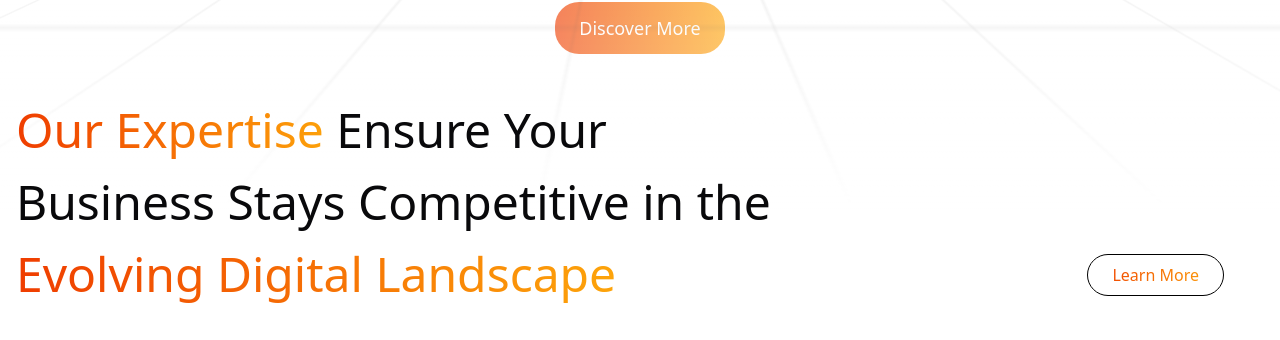
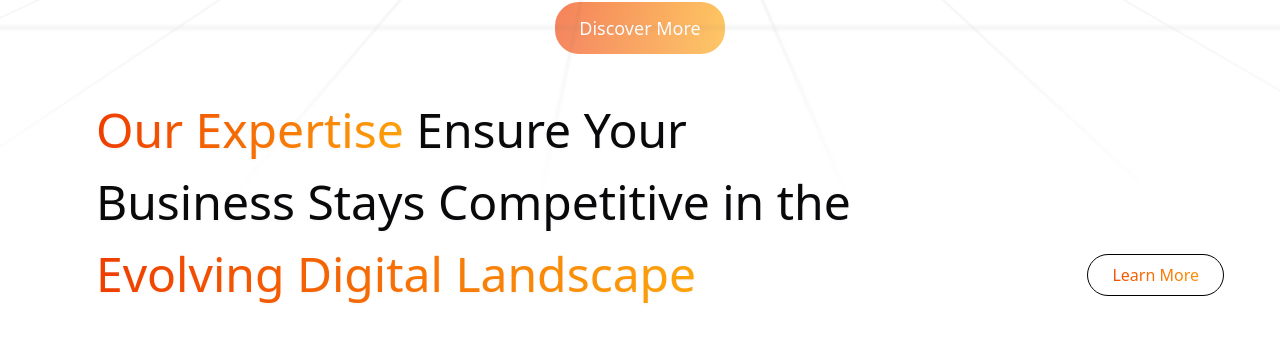
Before and after one commit to Terracode-Dev/Main-Site, a React (Vite) app: page / in a window 1280 px wide. Shown: the part 574-914 px from the top of the page. Built offline with nearby package versions, Linux system fonts and the light colour scheme.

Commit message:
Gradual spacing

```diff
--- a/src/components/home/Services.tsx
+++ b/src/components/home/Services.tsx
@@ -18,7 +18,7 @@ const HorizontalScrollCarousel = () => {
 
   const xhos1 = useTransform(scrollYProgress, [0, 1], ["2%", "-80%"]);
   const xhos2 = useTransform(scrollYProgress, [0, 1], ["2%", "-45%"]);
-  const title: JSX.Element = (
+  const our: JSX.Element = (
     <>
       <span className="bg-gradient-to-r from-[#EF3D00] to-[#FDA40A] bg-clip-text text-transparent">
         {"Our Expertise "}
@@ -26,12 +26,15 @@ const HorizontalScrollCarousel = () => {
       <span>
         Ensure Your <br /> Business Stays Competitive in the
       </span>
-      <br />
+    </>);
+  const ev: JSX.Element = (<>
+    <span>
       <span className="bg-gradient-to-r from-[#EF3D00] to-[#FDA40A] bg-clip-text text-transparent">
         Evolving Digital Landscape
       </span>
-    </>
-  );
+    </span>
+    </>);
+
 
 
   return (
@@ -40,7 +43,9 @@ const HorizontalScrollCarousel = () => {
       <div className="sticky top-0 flex flex-col justify-center h-screen overflow-hidden lg:hidden">
         <div className="md:text-[48px] text-[32px] ml-4 ">
 
-        {title}
+        <GradualSpacing text={our} />
+
+          <GradualSpacing text={ev} />
         </div>
         <div className="ml-4">
            {/* Learn More Button */}
@@ -57,8 +62,10 @@ const HorizontalScrollCarousel = () => {
       {/* desktop view */}
       <div className="sticky flex flex-col justify-center hidden overflow-hidden top-24 lg:block">
       <div className="md:text-[48px] text-[32px] ml-4 ">
+          <GradualSpacing text={our} />
 
-        {title}
+          <GradualSpacing text={ev} />
+
         </div>
         <div className="">
            {/* Learn More Button */}
```
